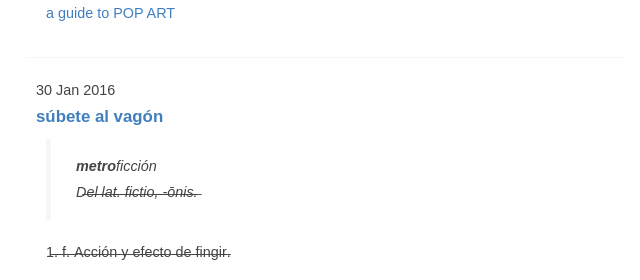
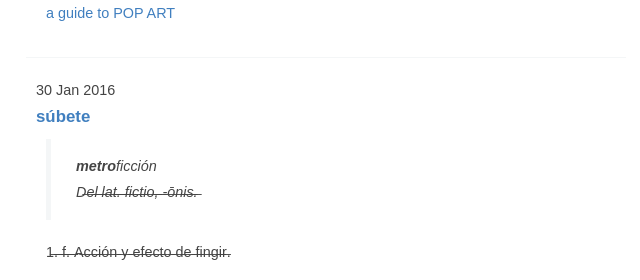
Before and after one commit to alvarosnicket/alvarosnicket.github.io, a Jekyll site: the page built from index.html, in a window 1280 px wide. Shown: the part 1117-1397 px from the top of the page, without its empty margins (314-954 px from the left). Built offline with Jekyll 4.4.1, drawn with Linux system fonts in a browser that asks for light colours; the list of posts is cut into pages by our own code; some of the changed text lies outside the part shown; grey boxes are pictures that could not be loaded.

Commit message:
Post update: súbete al vagón

```diff
--- a/_posts/2016-01-30-pop.markdown
+++ b/_posts/2016-01-30-pop.markdown
@@ -1,12 +1,12 @@
 ---
 published: true
-title: súbete al vagón
+title: súbete
 layout: post
 ---
 >**metro**ficción
 D̶e̶l̶ ̶l̶a̶t̶.̶ ̶*̶f̶i̶c̶t̶i̶o̶,̶ ̶-̶ō̶n̶i̶s̶.̶*
 
 1̶.̶ ̶f̶.̶ ̶A̶c̶c̶i̶ó̶n̶ ̶y̶ ̶e̶f̶e̶c̶t̶o̶ ̶d̶e̶ ̶f̶i̶n̶g̶i̶r̶.
-2. f. Invención, cosa fingida**producida en un vagón de transporte público**
+2. f. Invención, cosa fingida **producida en un vagón del transporte público**
 3. f. Clase de obras literarias o cinematográficas, generalmente narrativas, que tratan de sucesos y personajes imaginarios. **así como la crítica, análisis o valoración de éstas que un estudiante pedante pueda realizar en el trayecto de ida a la universidad**
 ![alt text](https://media.giphy.com/media/CtNzoNVT5HgJ2/giphy.gif "Logo Title Text 1")
```
